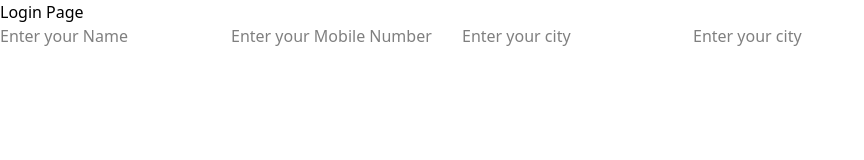
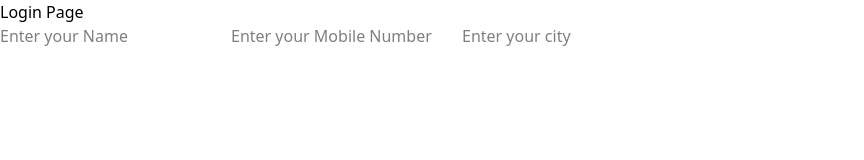
Before and after one commit to Samsul7718/Eshop_frontend, a React (Vite) app: page /login in a window 1280 px wide. Shown: the top 160 px of the page, without its empty margins (0-864 px from the left). Built offline with nearby package versions, Linux system fonts and the light colour scheme.

Commit message:
login page updated

```diff
--- a/src/page/Login.jsx
+++ b/src/page/Login.jsx
@@ -9,7 +9,6 @@ const Login = () => {
           <input type="name" placeholder='Enter your Name' />
           <input type="mobile" placeholder='Enter your Mobile Number' />
           <input type="city" placeholder='Enter your city' />
-          <input type="city" placeholder='Enter your city' />
         </form>
       </div>
     </div>
```
